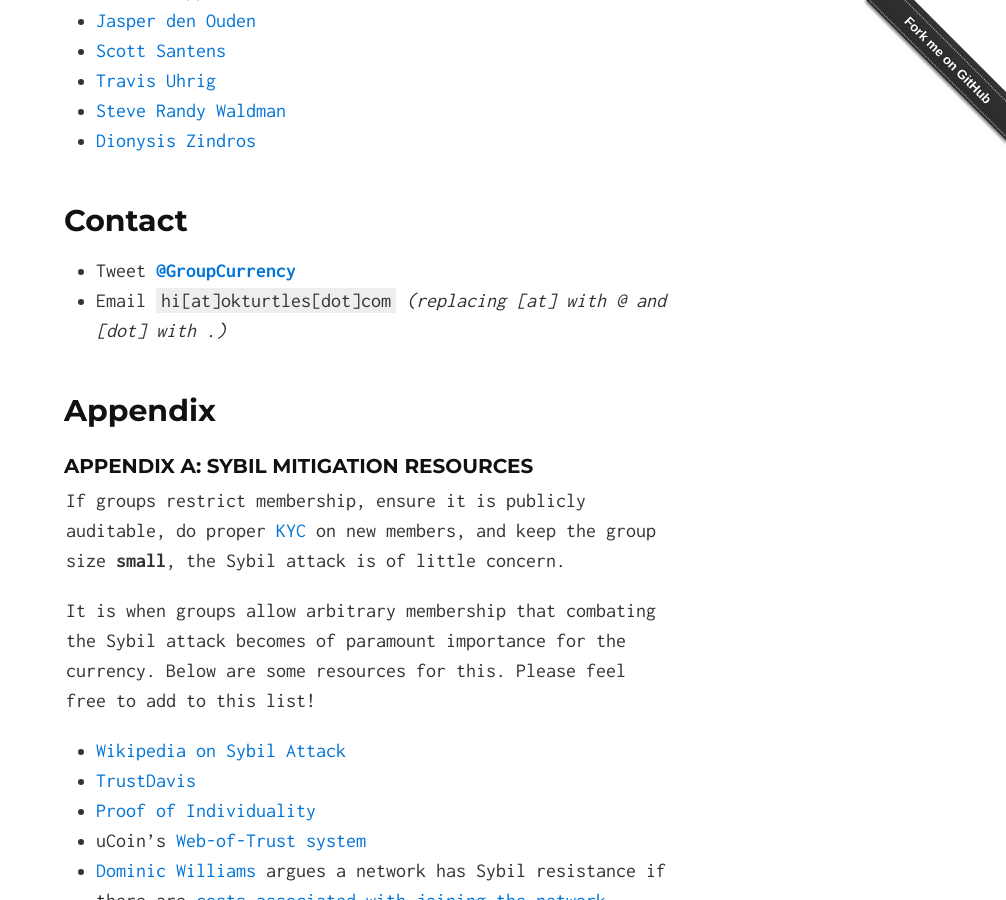
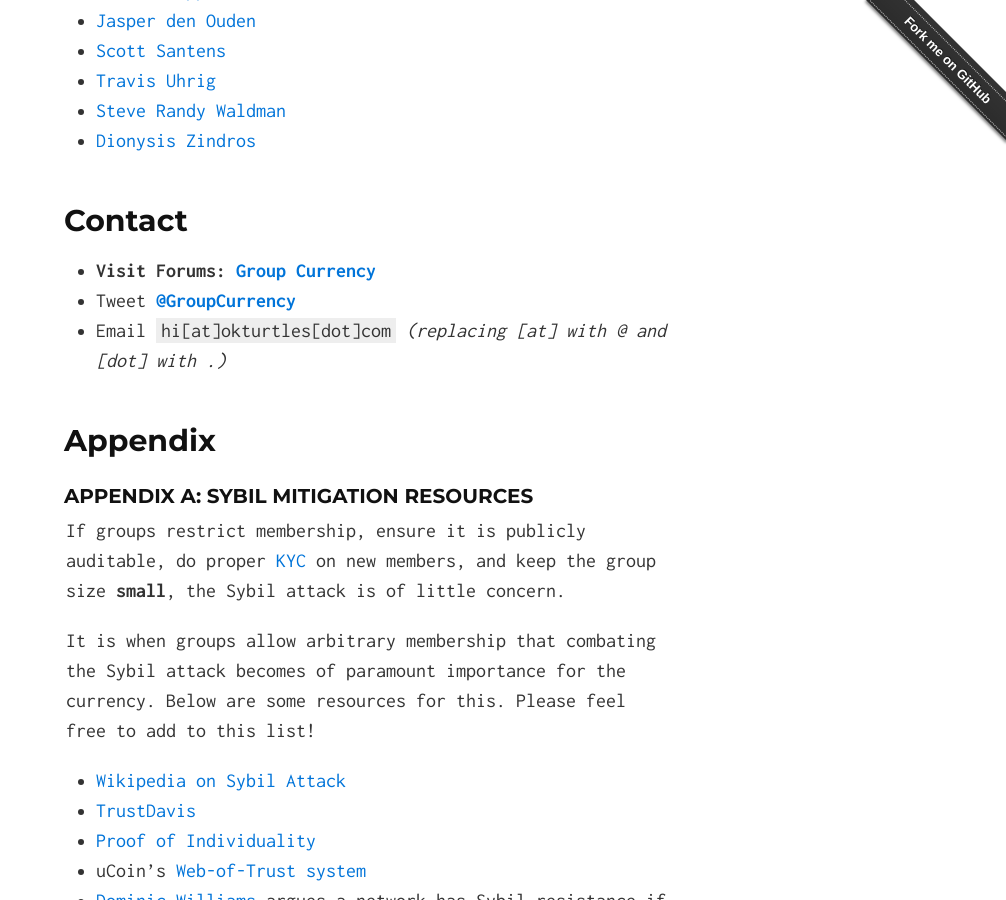
Before and after one commit to okTurtles/groupcurrency.org, a Jekyll site: the page built from index.md, in a window 1280 px wide and 900 px high, scrolled down 4524 px. Shown: the whole window, without its empty margins (274-1280 px from the left). Built offline with Jekyll 4.4.1, drawn with Linux system fonts in a browser that asks for light colours; comment, search, counter and statistics services are not loaded.

Commit message:
Added link to Group Currency forums

```diff
--- a/index.md
+++ b/index.md
@@ -137,6 +137,7 @@ _Alphabetical by last name._
 
 ## Contact
 
+- **Visit Forums: [Group Currency](https://forums.okturtles.com/index.php?board=10.0)**
 - Tweet __[@GroupCurrency](https://twitter.com/GroupCurrency)__
 - Email `hi[at]okturtles[dot]com` _(replacing [at] with @ and [dot] with .)_
 
```
